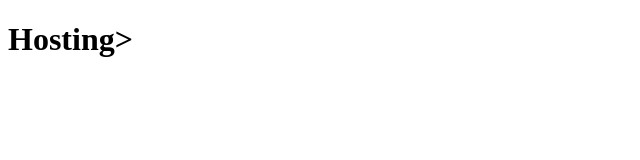
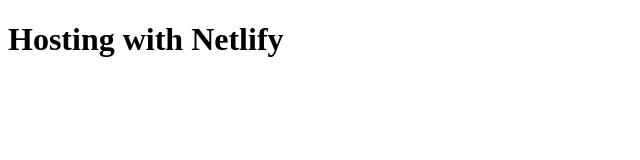
Before and after one commit to samanthald/Hosting-with-Netlify, a plain HTML site: page index.html in a window 1280 px wide. Shown: the whole page, without its empty margins (0-640 px from the left). Drawn offline with Linux system fonts and the light colour scheme.

Commit message:
Updated h1

```diff
--- a/index.html
+++ b/index.html
@@ -7,6 +7,6 @@
     <title>Hosting</title>
   </head>
   <body>
-    <h1>Hosting></h1>
+    <h1>Hosting with Netlify</h1>
   </body>
 </html>
```
